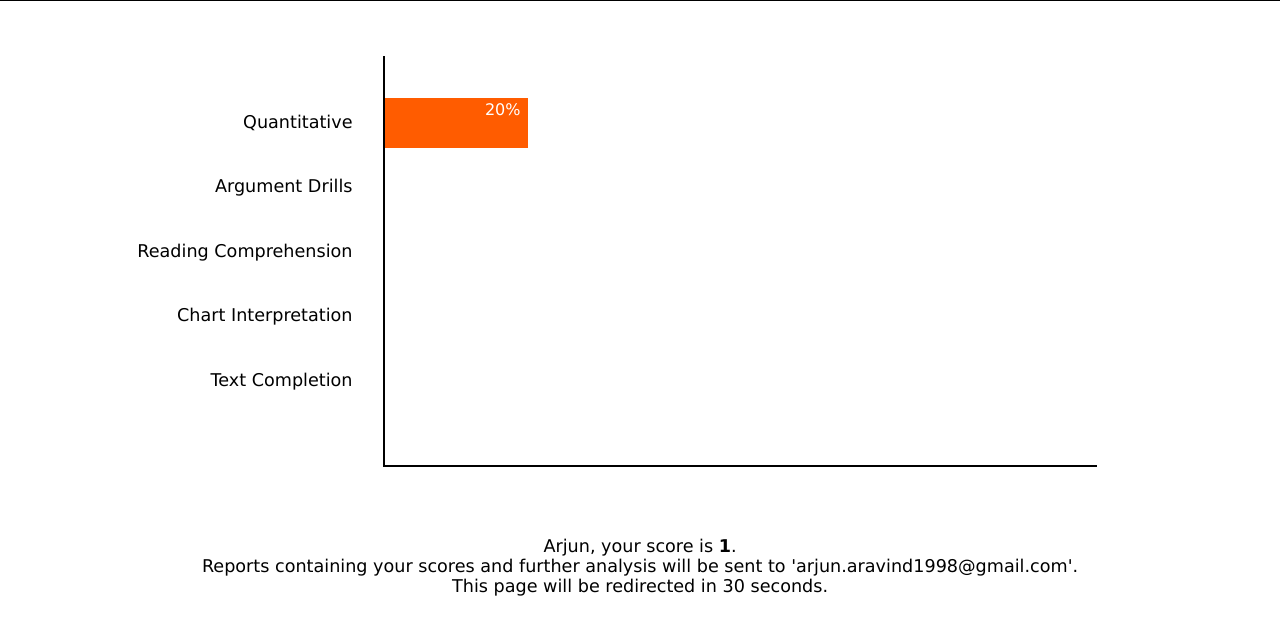
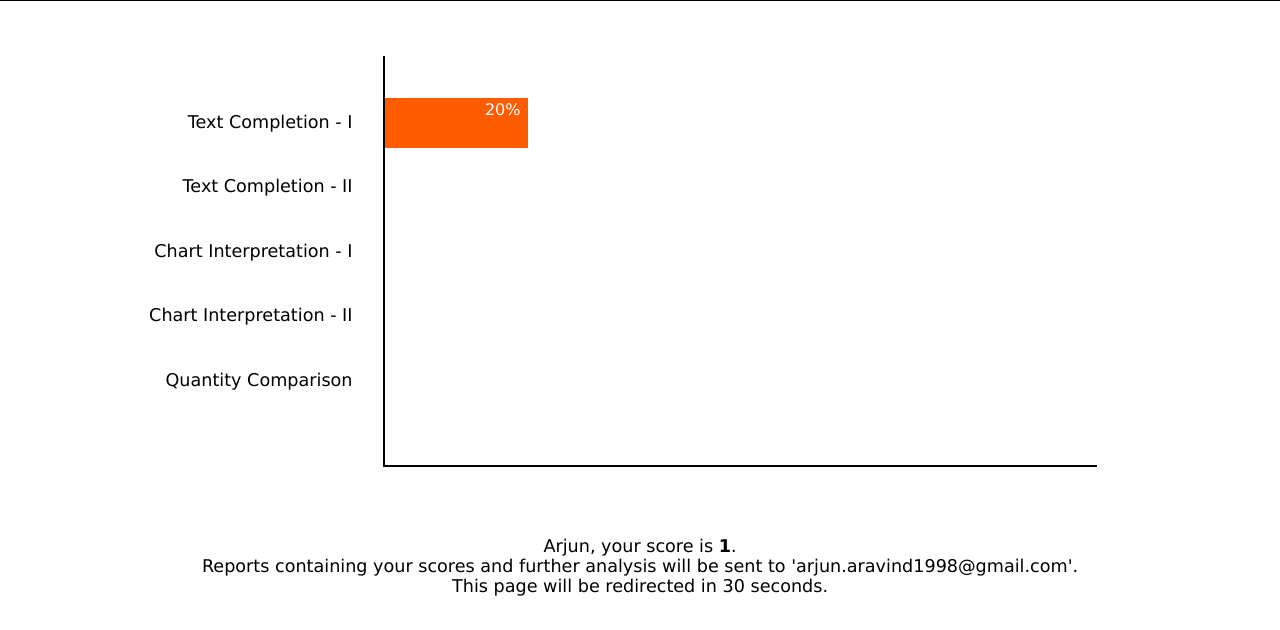
Before and after one commit to ForeseTech/MockTestSoftware, a PHP site: page /Finish-Page/finish.php?s1=1 in a window 1280 px wide. Shown: the part 46-676 px from the top of the page. Run offline with PHP 8.4, Linux system fonts and the light colour scheme; a user stored in the database is signed in; data that the repository does not hold is empty.

Commit message:
Updated the categories on the Finish-Page.

```diff
--- a/Finish-Page/finish.php
+++ b/Finish-Page/finish.php
@@ -46,11 +46,11 @@
 			<div id="bar5" class="bars" <?php echo "style='width: $per5%'";?> ><p class="graph-percentages"><?php echo $per5;?>%</p></div>
 		</div>
 		<div id="graph-desc">
-			<p class="graph-desc-paras" id="para1">Quantitative</p>
-			<p class="graph-desc-paras">Argument Drills</p>
-			<p class="graph-desc-paras">Reading Comprehension</p>
-			<p class="graph-desc-paras">Chart Interpretation</p>
-			<p class="graph-desc-paras">Text Completion</p>
+			<p class="graph-desc-paras" id="para1">Text Completion - I</p>
+			<p class="graph-desc-paras">Text Completion - II</p>
+			<p class="graph-desc-paras">Chart Interpretation - I</p>
+			<p class="graph-desc-paras">Chart Interpretation - II</p>
+			<p class="graph-desc-paras">Quantity Comparison</p>
 		</div>
 	</div>
 
```
Also changed, not shown: input.html (deleted, +0 -9 lines), 1 other file.
